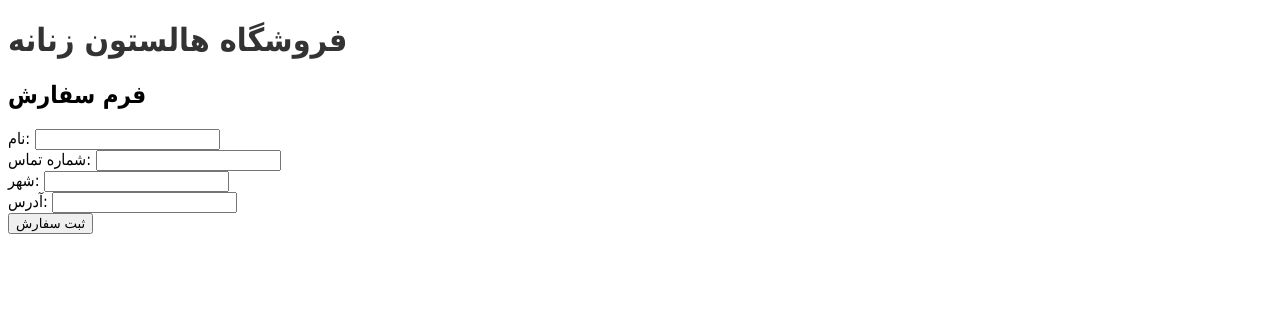
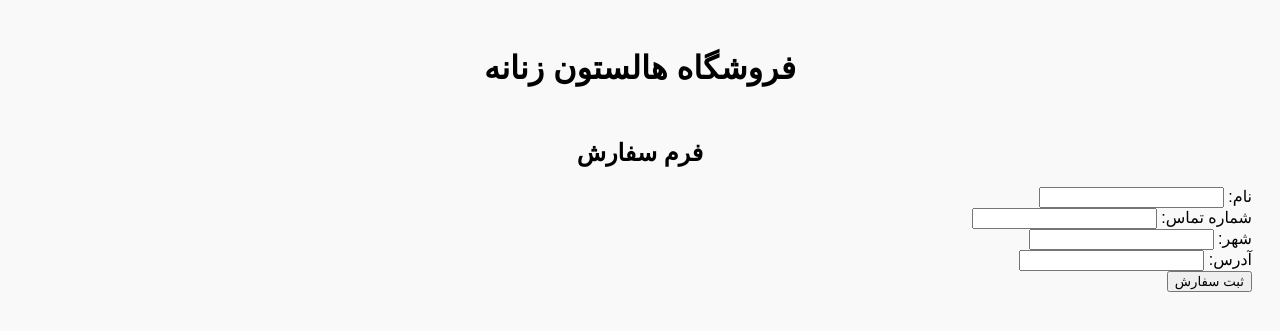
Before and after one commit to artintaleei90/Site, a Flask app: template templates/index.html in a window 1280 px wide. Shown: the top 331 px of the page. Run offline with Flask 3, Linux system fonts and the light colour scheme; the template is opened without the code that fills it, so the values that code supplies are empty.

Commit message:
Update style.css

```diff
--- a/static/style.css
+++ b/static/style.css
@@ -1,4 +1,31 @@
-body { font-family: 'Tahoma', sans-serif; }
-h1 { color: #333; }
-.card { border-radius: 15px; transition: transform 0.2s; }
-.card:hover { transform: scale(1.03); }
+body {
+    font-family: Vazirmatn, sans-serif;
+    direction: rtl;
+    padding: 20px;
+    background: #f9f9f9;
+}
+
+h1, h2 {
+    text-align: center;
+}
+
+#products {
+    display: flex;
+    justify-content: center;
+    gap: 20px;
+    flex-wrap: wrap;
+    margin-bottom: 30px;
+}
+
+.product {
+    border: 1px solid #ccc;
+    padding: 10px;
+    background: #fff;
+    width: 200px;
+    text-align: center;
+}
+
+.product img {
+    width: 100%;
+    height: auto;
+}
```
